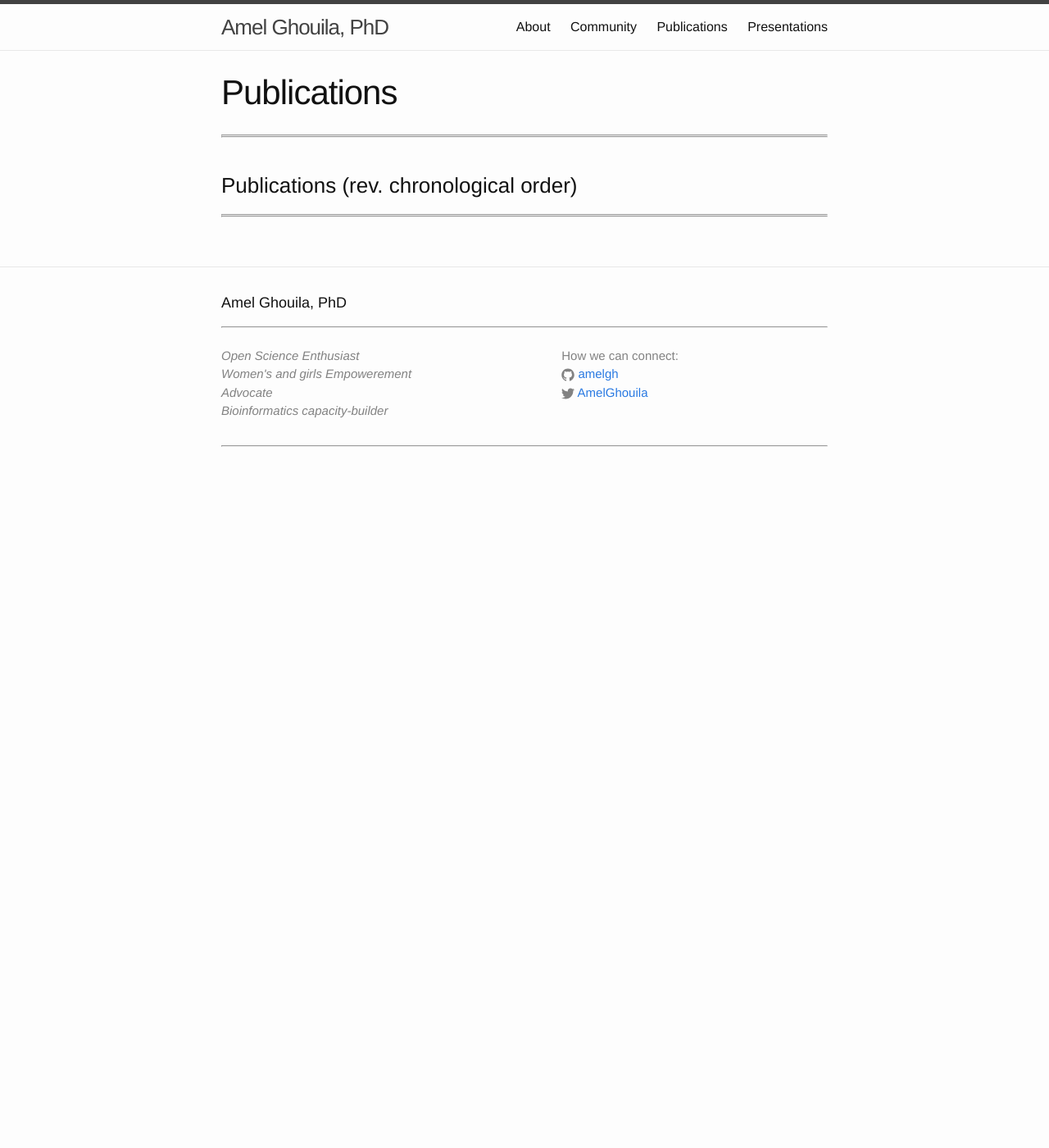
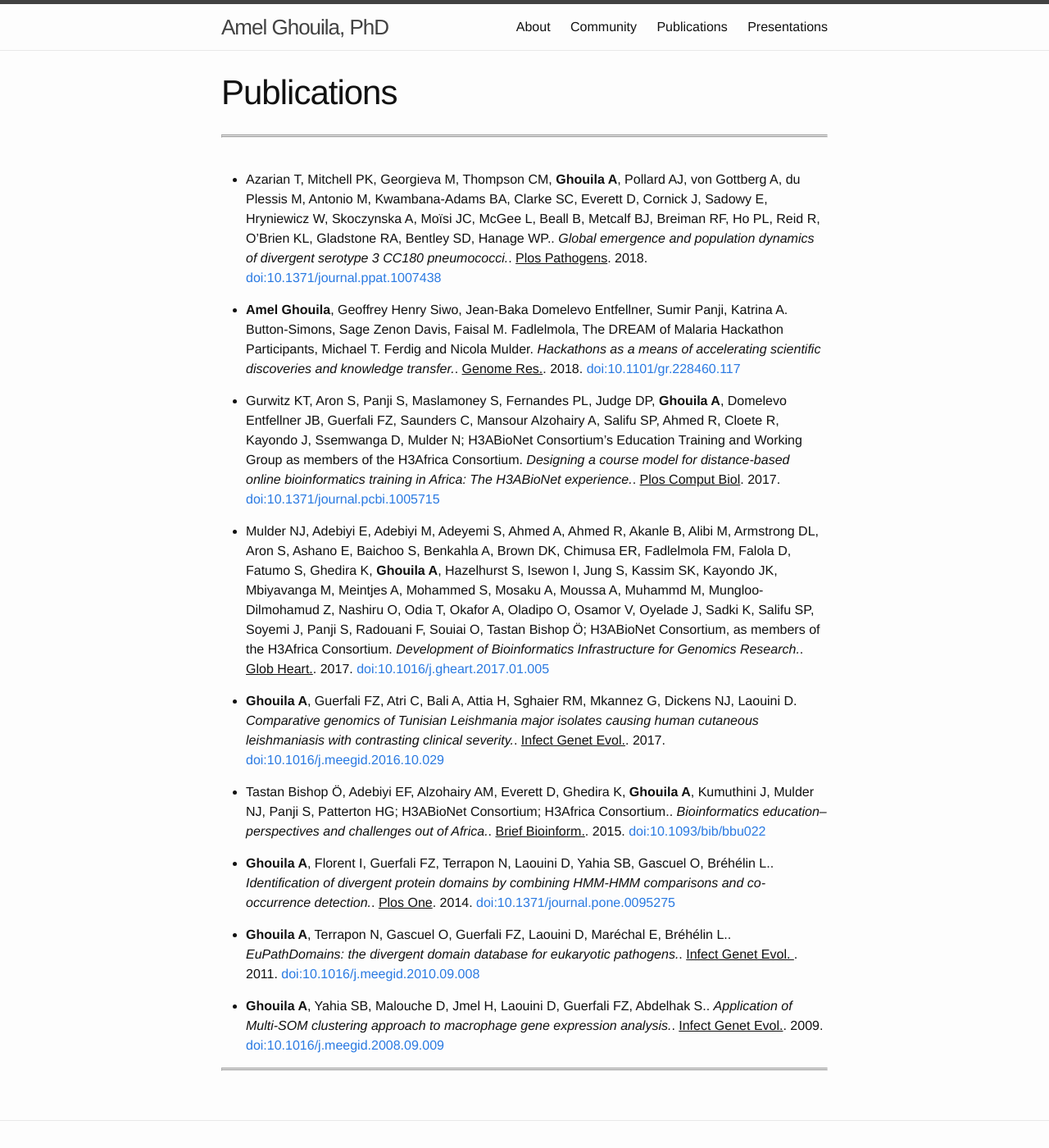
Before and after one commit to amelgh/amelgh.github.io, a Jekyll site: the page built from publications.md, in a window 1280 px wide and 1400 px high. Shown: the whole window at 82% size. Built offline with Jekyll 4.4.1, drawn with Linux system fonts in a browser that asks for light colours.

Commit message:
update publications

```diff
--- /dev/null
+++ b/_data/publications.csv
@@ -0,0 +1,10 @@
+authors,title,journal,year,doi
+"Azarian T, Mitchell PK, Georgieva M, Thompson CM, **Ghouila A**, Pollard AJ, von Gottberg A, du Plessis M, Antonio M, Kwambana-Adams BA, Clarke SC, Everett D, Cornick J, Sadowy E, Hryniewicz W, Skoczynska A, Moïsi JC, McGee L, Beall B, Metcalf BJ, Breiman RF, Ho PL, Reid R, O'Brien KL, Gladstone RA, Bentley SD, Hanage WP.","Global emergence and population dynamics of divergent serotype 3 CC180 pneumococci.","Plos Pathogens","2018","10.1371/journal.ppat.1007438"
+"**Amel Ghouila**, Geoffrey Henry Siwo, Jean-Baka Domelevo Entfellner, Sumir Panji, Katrina A. Button-Simons, Sage Zenon Davis, Faisal M. Fadlelmola, The DREAM of Malaria Hackathon Participants, Michael T. Ferdig and Nicola Mulder","Hackathons as a means of accelerating scientific discoveries and knowledge transfer.","Genome Res.","2018","10.1101/gr.228460.117"
+"Gurwitz KT, Aron S, Panji S, Maslamoney S, Fernandes PL, Judge DP, **Ghouila A**, Domelevo Entfellner JB, Guerfali FZ, Saunders C, Mansour Alzohairy A, Salifu SP, Ahmed R, Cloete R, Kayondo J, Ssemwanga D, Mulder N; H3ABioNet Consortium's Education Training and Working Group as members of the H3Africa Consortium","Designing a course model for distance-based online bioinformatics training in Africa: The H3ABioNet experience.","Plos Comput Biol","2017","10.1371/journal.pcbi.1005715"
+"Mulder NJ, Adebiyi E, Adebiyi M, Adeyemi S, Ahmed A, Ahmed R, Akanle B, Alibi M, Armstrong DL, Aron S, Ashano E, Baichoo S, Benkahla A, Brown DK, Chimusa ER, Fadlelmola FM, Falola D, Fatumo S, Ghedira K, **Ghouila A**, Hazelhurst S, Isewon I, Jung S, Kassim SK, Kayondo JK, Mbiyavanga M, Meintjes A, Mohammed S, Mosaku A, Moussa A, Muhammd M, Mungloo-Dilmohamud Z, Nashiru O, Odia T, Okafor A, Oladipo O, Osamor V, Oyelade J, Sadki K, Salifu SP, Soyemi J, Panji S, Radouani F, Souiai O, Tastan Bishop Ö; H3ABioNet Consortium, as members of the H3Africa Consortium","Development of Bioinformatics Infrastructure for Genomics Research.","Glob Heart.","2017","10.1016/j.gheart.2017.01.005"
+"**Ghouila A**, Guerfali FZ, Atri C, Bali A, Attia H, Sghaier RM, Mkannez G, Dickens NJ, Laouini D","Comparative genomics of Tunisian Leishmania major isolates causing human cutaneous leishmaniasis with contrasting clinical severity.","Infect Genet Evol.","2017","10.1016/j.meegid.2016.10.029"
+"Tastan Bishop Ö, Adebiyi EF, Alzohairy AM, Everett D, Ghedira K, **Ghouila A**, Kumuthini J, Mulder NJ, Panji S, Patterton HG; H3ABioNet Consortium; H3Africa Consortium.","Bioinformatics education--perspectives and challenges out of Africa.","Brief Bioinform.","2015","10.1093/bib/bbu022"
+"**Ghouila A**, Florent I, Guerfali FZ, Terrapon N, Laouini D, Yahia SB, Gascuel O, Bréhélin L.","Identification of divergent protein domains by combining HMM-HMM comparisons and co-occurrence detection.","Plos One","2014","10.1371/journal.pone.0095275"
+"**Ghouila A**, Terrapon N, Gascuel O, Guerfali FZ, Laouini D, Maréchal E, Bréhélin L.","EuPathDomains: the divergent domain database for eukaryotic pathogens.","Infect Genet Evol. ","2011","10.1016/j.meegid.2010.09.008"
+"**Ghouila A**, Yahia SB, Malouche D, Jmel H, Laouini D, Guerfali FZ, Abdelhak S.","Application of Multi-SOM clustering approach to macrophage gene expression analysis.","Infect Genet Evol.","2009","10.1016/j.meegid.2008.09.009"
--- a/_data/teaching.csv
+++ b/_data/teaching.csv
@@ -1 +1 @@
-role,talkTitle,talkVenue,talkLocation,talkDate
+role,courseTitle,courseVenue,courseLocation,courseDate
--- a/publications.md
+++ b/publications.md
@@ -9,8 +9,6 @@ permalink: /publications/
 ***
 <br>
 
-### Publications (rev. chronological order)
-
 {% for pub in site.data.publications %}
 - {{ pub.authors }}. *{{ pub.title }}*. <u>{{ pub.journal }}</u>. {{ pub.year }}. [doi:{{ pub.doi }}](https://doi.org/{{ pub.doi }})
 {% endfor %}
```
Also changed, not shown: about.md (+2 -2 lines), teaching.md (+2 -2 lines).
